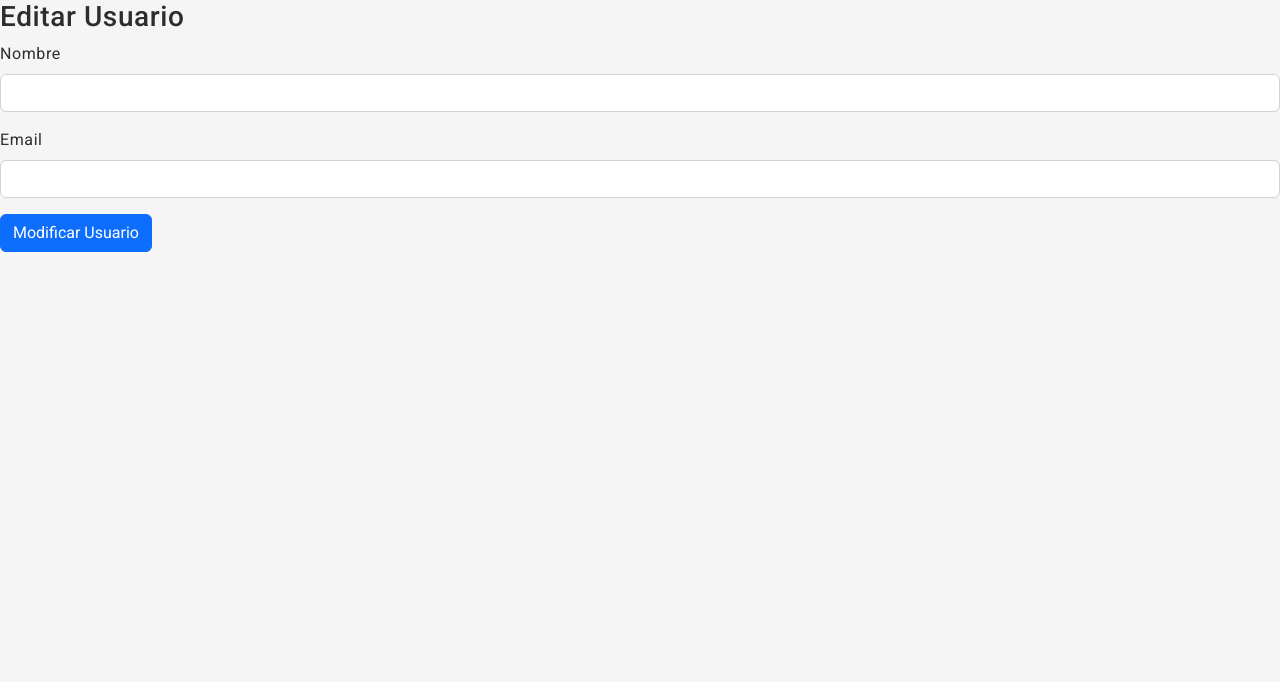
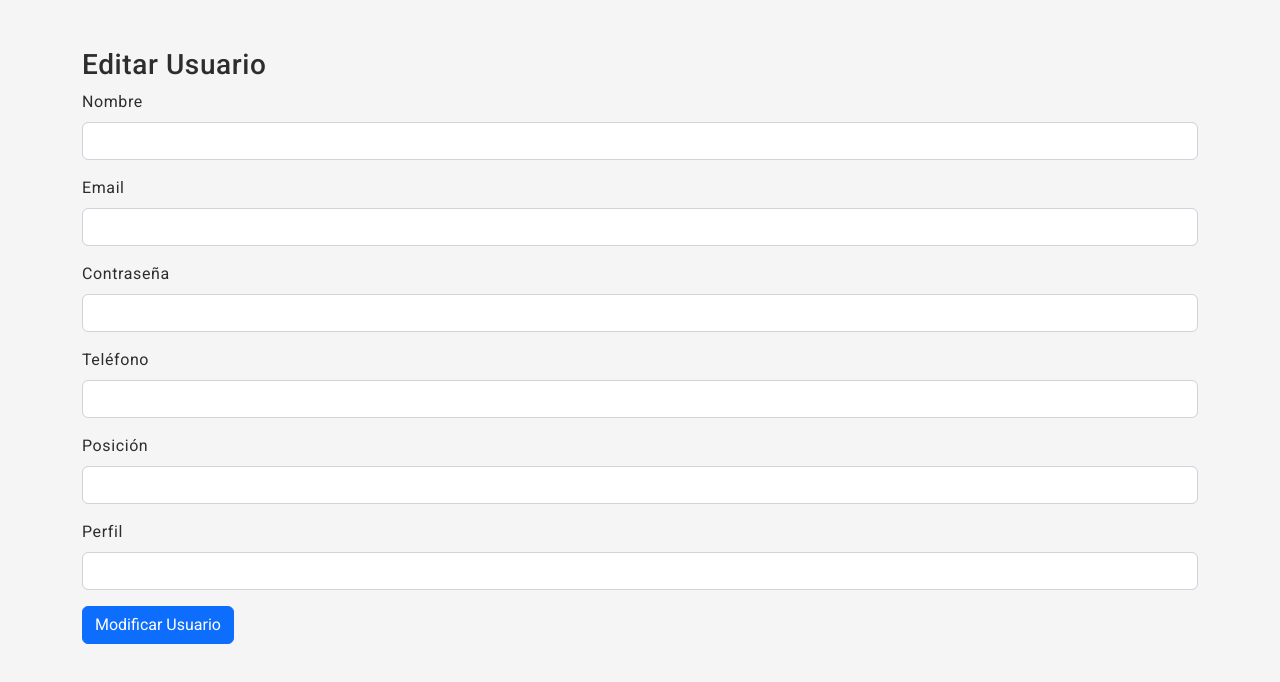
Before and after one commit to programateacademy/5-Corpohypatiapatia-Corpohypatia-Front-end, a React (Create React App) app: page /edit-user/1 in a window 1280 px wide. Shown: the top 682 px of the page. Built offline with nearby package versions, Linux system fonts and the light colour scheme; no server answers.

Commit message:
Cambios listar usuarios

```diff
--- a/src/pages/allUsers/CreateUser.jsx
+++ b/src/pages/allUsers/CreateUser.jsx
@@ -7,17 +7,28 @@ const URI = 'http://localhost:8000/users/';
 const CreateUser = () => {
     const [name,setName] = useState('');
     const [email,setEmail] = useState('');
+    const [password,setPassword] = useState('');
+    const [phone,setPhone] = useState('');
+    const [position,setPosition] = useState('');
+    const [profile,setProfile] = useState('');
 
     const navigate = useNavigate();
 
     const store = async (e) => {
         e.preventDefault();
-        await axios.post(URI, {name:name, email:email});
+        await axios.post(URI, {
+            name:name,
+            email:email,
+            password: password,
+            phone: phone,
+            position: position,
+            profile: profile
+        });
         navigate('/users');
     }
 
     return (
-        <div>
+        <div className="container mt-5">
             <h3>Crear Usuario</h3>
             <form onSubmit={store}>
                 <div className="mb-3">
@@ -34,6 +45,42 @@ const CreateUser = () => {
                     <input
                         value={email}
                         onChange ={ (e) => setEmail(e.target.value)}
+                        type="email"
+                        className="form-control"
+                    />
+                </div>
+                <div className="mb-3">
+                    <label className="form-label">Contraseña</label>
+                    <input
+                        value={password}
+                        onChange ={ (e) => setPassword(e.target.value)}
+                        type="password"
+                        className="form-control"
+                    />
+                </div>
+                <div className="mb-3">
+                    <label className="form-label">Teléfono</label>
+                    <input
+                        value={phone}
+                        onChange ={ (e) => setPhone(e.target.value)}
+                        type="text"
+                        className="form-control"
+                    />
+                </div>
+                <div className="mb-3">
+                    <label className="form-label">Posición</label>
+                    <input
+                        value={position}
+                        onChange ={ (e) => setPosition(e.target.value)}
+                        type="text"
+                        className="form-control"
+                    />
+                </div>
+                <div className="mb-3">
+                    <label className="form-label">Perfil</label>
+                    <input
+                        value={profile}
+                        onChange ={ (e) => setProfile(e.target.value)}
                         type="text"
                         className="form-control"
                     />
--- a/src/pages/allUsers/EditUser.jsx
+++ b/src/pages/allUsers/EditUser.jsx
@@ -7,6 +7,10 @@ const URI = 'http://localhost:8000/users/';
 const EditUser = () => {
     const [name,setName] = useState('');
     const [email,setEmail] = useState('');
+    const [password,setPassword] = useState('');
+    const [phone,setPhone] = useState('');
+    const [position,setPosition] = useState('');
+    const [profile,setProfile] = useState('');
     const navigate = useNavigate();
     const {id} = useParams()
 
@@ -14,7 +18,11 @@ const EditUser = () => {
         e.preventDefault();
         await axios.put(`${URI}${id}`, {
             name: name,
-            email: email
+            email: email,
+            password: password,
+            phone: phone,
+            position: position,
+            profile: profile
         });
         navigate('/users');
     }
@@ -27,10 +35,14 @@ const EditUser = () => {
         const res = await axios.get(`${URI}${id}`);
         setName(res.data.name);
         setEmail(res.data.email);
+        setPassword(res.data.password);
+        setPhone(res.data.phone);
+        setPosition(res.data.position);
+        setProfile(res.data.profile);
     }
 
     return(
-        <div>
+        <div className='container mt-5'>
             <h3>Editar Usuario</h3>
             <form onSubmit={update}>
                 <div className="mb-3">
@@ -51,6 +63,42 @@ const EditUser = () => {
                         className="form-control"
                     />
                 </div>
+                <div className="mb-3">
+                    <label className="form-label">Contraseña</label>
+                    <input
+                        value={password}
+                        onChange ={ (e) => setPassword(e.target.value)}
+                        type="password"
+                        className="form-control"
+                    />
+                </div>
+                <div className="mb-3">
+                    <label className="form-label">Teléfono</label>
+                    <input
+                        value={phone}
+                        onChange ={ (e) => setPhone(e.target.value)}
+                        type="text"
+                        className="form-control"
+                    />
+                </div>
+                <div className="mb-3">
+                    <label className="form-label">Posición</label>
+                    <input
+                        value={position}
+                        onChange ={ (e) => setPosition(e.target.value)}
+                        type="text"
+                        className="form-control"
+                    />
+                </div>
+                <div className="mb-3">
+                    <label className="form-label">Perfil</label>
+                    <input
+                        value={profile}
+                        onChange ={ (e) => setProfile(e.target.value)}
+                        type="text"
+                        className="form-control"
+                    />
+                </div>
                 <button type="submit" className="btn btn-primary">Modificar Usuario</button>
             </form>
         </div>
```
